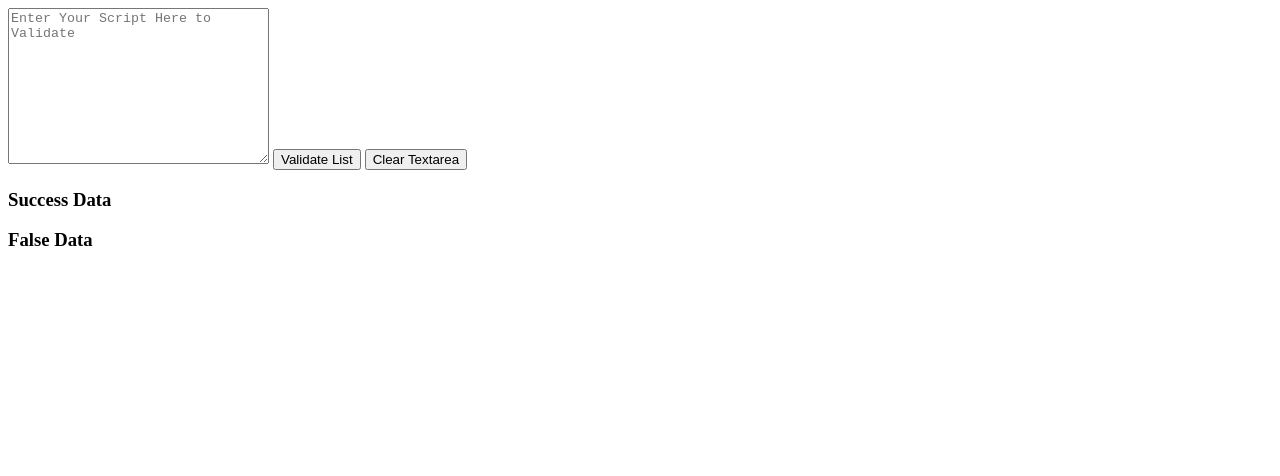
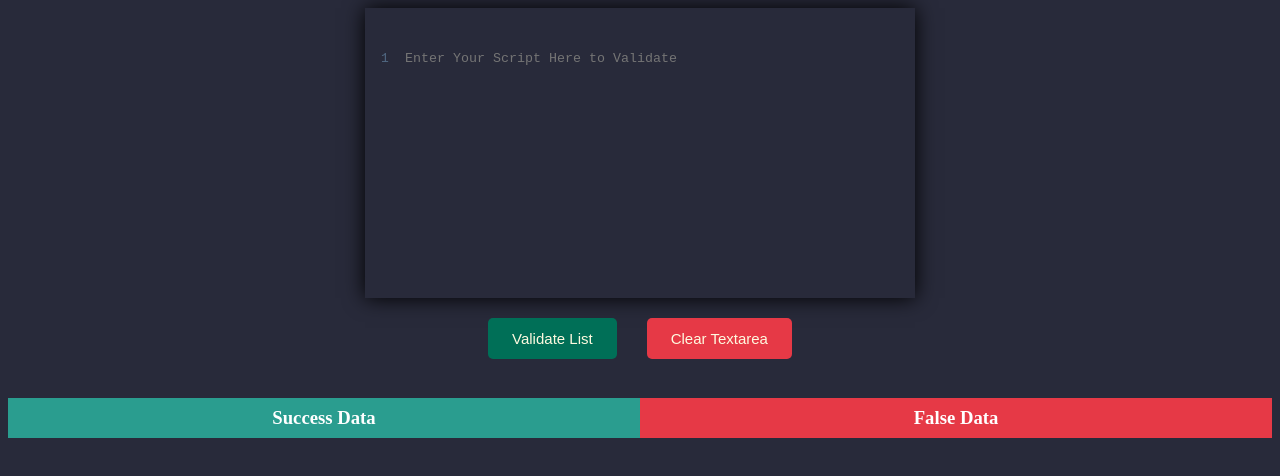
Before and after one commit to AnasOkasha-chambaam/Vinicius-A.-Validator, a plain HTML site: page index.html in a window 1280 px wide. Drawn offline with Linux system fonts and the light colour scheme.

Commit message:
Finishing Design

```diff
--- a/index.css
+++ b/index.css
@@ -0,0 +1,156 @@
+:root {
+  --success-clr: #2a9d8f;
+  --false-clr: #e63946;
+  --black-clr: #282a3a;
+  --white-clr: #fefae0;
+  --gray-clr: #506882;
+  --green-clr: #006f57;
+  --cancel-clr: #df2935;
+  --pause-clr: #fde35f;
+}
+
+* {
+  box-sizing: border-box;
+}
+
+body {
+  background-color: var(--black-clr);
+}
+.script-to-validate {
+  width: fit-content;
+  margin: auto;
+}
+
+/* Styling Editor Start */
+.editor-container {
+  box-shadow: 0 0 20px black;
+  max-height: 50vh;
+  overflow-y: auto;
+}
+
+.editor {
+  display: inline-flex;
+  gap: 10px;
+  font-family: monospace;
+  line-height: 21px;
+  background: var(--black-clr);
+  border-radius: 2px;
+  padding: 20px 10px;
+  margin: 20px auto;
+}
+
+.script-list {
+  line-height: 21px;
+  overflow-y: hidden;
+  padding: 0;
+  border: 0;
+  background: var(--black-clr);
+  color: #fff;
+  min-width: 500px;
+  outline: none;
+  resize: none;
+  white-space: nowrap;
+}
+
+.line-numbers {
+  width: 20px;
+  text-align: right;
+}
+
+.line-numbers span {
+  counter-increment: linenumber;
+}
+
+.line-numbers span::before {
+  content: counter(linenumber);
+  display: block;
+  color: var(--gray-clr);
+  text-align: center;
+  transition: background 0.3s ease;
+}
+
+.line-numbers span.success::before {
+  background-color: var(--success-clr);
+  color: var(--white-clr);
+}
+.line-numbers span.false::before {
+  background-color: var(--false-clr);
+  color: var(--white-clr);
+}
+/* Styling Editor End */
+
+.buttons {
+  display: flex;
+  justify-content: center;
+  align-items: center;
+  gap: 30px;
+  margin: 20px auto;
+}
+
+.buttons input {
+  padding: 12px 24px;
+  font-size: 15px;
+  border-radius: 5px;
+  border: none;
+  background-color: var(--success-clr);
+  color: var(--white-clr);
+  cursor: pointer;
+  transition-property: background, opacity, color, transform;
+  transition-duration: 0.3s;
+  transition-timing-function: ease;
+}
+
+.buttons input:hover {
+  transform: scale(1.1);
+}
+
+.buttons input[type="submit"] {
+  background-color: var(--green-clr);
+}
+.buttons input[type="submit"]:disabled {
+  background-color: var(--gray-clr);
+  opacity: 0.5;
+  pointer-events: none;
+}
+
+.buttons input#pause_resume_btn.pause {
+  background-color: var(--pause-clr);
+  color: var(--black-clr);
+}
+.buttons input#pause_resume_btn.clear {
+  background-color: var(--false-clr);
+  color: var(--white-clr);
+}
+
+.buttons input#stop_btn {
+  background-color: var(--cancel-clr);
+  color: var(--white-clr);
+}
+
+.results {
+  color: white;
+  display: flex;
+}
+
+.results > div {
+  width: 50%;
+}
+
+.results > div h3 {
+  text-align: center;
+  padding: 9px;
+  background-color: var(--success-clr);
+}
+.results > div.false-div h3 {
+  background-color: var(--false-clr);
+}
+
+.results > div ul li {
+  overflow-wrap: break-word;
+  line-height: 1.5;
+}
+
+.results > div ul li .extra-info {
+  position: absolute;
+  right: -10px;
+}
--- a/index.html
+++ b/index.html
@@ -16,6 +16,11 @@
         id="script_to_validate"
         class="script-to-validate"
       >
+        <div class="editor-container">
+          <div class="editor">
+            <div class="line-numbers" id="line_numbers">
+              <span></span>
+            </div>
             <textarea
               name="script"
               id="script_list"
@@ -24,15 +29,25 @@
               rows="10"
               placeholder="Enter Your Script Here to Validate"
             ></textarea>
+          </div>
+        </div>
+        <div class="buttons">
           <input type="submit" id="form_submit_btn" value="Validate List" />
-        <input type="button" id="pause_resume_btn" value="Clear Textarea" />
+          <input
+            type="button"
+            id="pause_resume_btn"
+            class="clear"
+            value="Clear Textarea"
+          />
           <input
             type="button"
             id="stop_btn"
             style="display: none"
             value="Stop Validation"
           />
+        </div>
       </form>
+      <div class="results">
         <div class="success-div">
           <h3>Success Data</h3>
           <ul class="success-data" id="success_data"></ul>
@@ -42,5 +57,6 @@
           <ul class="false-data" id="false_data"></ul>
         </div>
       </div>
+    </div>
   </body>
 </html>
--- a/script.js
+++ b/script.js
@@ -9,12 +9,14 @@ let url = "http://localhost:8000/api/v1/vinicius", // Put URL here
       form_submit_btn.disabled = false;
       iterator = 0;
       pause_resume_btn.value = "Clear Textarea";
+      pause_resume_btn.className = "clear";
       stop_btn.style.display = "none";
     },
     pause: () => {
       appStatus = statusArray[1];
       console.log("pause");
       pause_resume_btn.value = "Resume Validation";
+      pause_resume_btn.className = "resume";
       stop_btn.style.display = "inline";
       return;
     },
@@ -22,6 +24,7 @@ let url = "http://localhost:8000/api/v1/vinicius", // Put URL here
       appStatus = statusArray[2];
       console.log("resume");
       pause_resume_btn.value = "Pause Validation";
+      pause_resume_btn.className = "pause";
       stop_btn.style.display = "none";
       validateFunctionality();
     },
@@ -38,7 +41,7 @@ let url = "http://localhost:8000/api/v1/vinicius", // Put URL here
  * @param {String} script - The script that is going to be sent to php.
  */
 function prepareScript(script) {
-  return script.split(/\r?\n/); // \r for mac "Enter", \n for Window "Enter"
+  return script.split(/\r?\n/);
 }
 
 /**
@@ -76,7 +79,7 @@ async function validateFunctionality() {
     let response = await (await lineValidator(scriptArray[iterator])).json();
     const endTime = Date.now();
     response["jsExecTime"] = `${endTime - startTime} ms`;
-    addResultsToItsList(response);
+    addResultsToItsList(response, iterator);
     iterator++;
     validateFunctionality();
   } catch (err) {
@@ -89,12 +92,15 @@ async function validateFunctionality() {
  *
  * @param {Object} serverResponse - {data: {line}, success: {bolean},serverExecTime: {number} }
  */
-function addResultsToItsList({ data, success, serverExecTime }) {
+function addResultsToItsList({ data, success, serverExecTime }, index) {
   let li = document.createElement("li");
   li.innerText = data;
   document
     .getElementById(`${success ? "success" : "false"}_data`)
     .appendChild(li);
+  document
+    .querySelector(`.line-numbers span:nth-child(${index + 1})`)
+    .classList.add(success ? "success" : "false");
 }
 
 /**
@@ -102,6 +108,7 @@ function addResultsToItsList({ data, success, serverExecTime }) {
  */
 function scriptFormSubmit(event) {
   event.preventDefault();
+  addLinesToTextarea();
   let scriptListInputValue = script_list.value.trim();
 
   if (!(scriptListInputValue.length > 0)) {
@@ -116,10 +123,14 @@ function scriptFormSubmit(event) {
 
 script_to_validate.addEventListener("submit", scriptFormSubmit);
 
+/**
+ * @desc - Pause/Resume functionality & Clear Editor
+ */
 pause_resume_btn.addEventListener("click", (event) => {
   event.preventDefault();
   if (appStatus === statusArray[0]) {
     script_list.value = "";
+    addLinesToTextarea();
   }
   if (appStatus === statusArray[2]) {
     return updateStatus.pause();
@@ -129,6 +140,15 @@ pause_resume_btn.addEventListener("click", (event) => {
   }
 });
 
+/**
+ * @desc - Stop functioality
+ */
 stop_btn.addEventListener("click", (event) => {
   updateStatus.stop();
 });
+
+function addLinesToTextarea() {
+  const numberOfLines = script_list.value.split(/\r?\n/).length;
+  line_numbers.innerHTML = Array(numberOfLines).fill("<span></span>").join("");
+}
+script_list.addEventListener("keypress", addLinesToTextarea);
```
Lines whose indentation alone changed are shown as unchanged.
